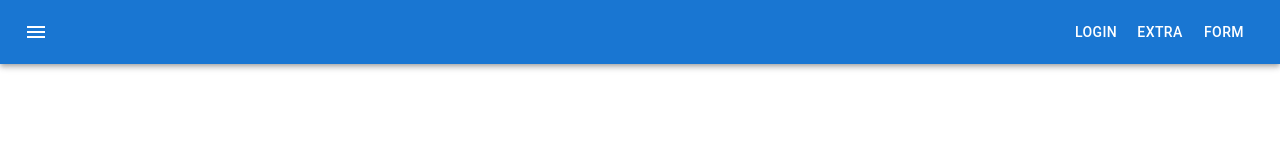
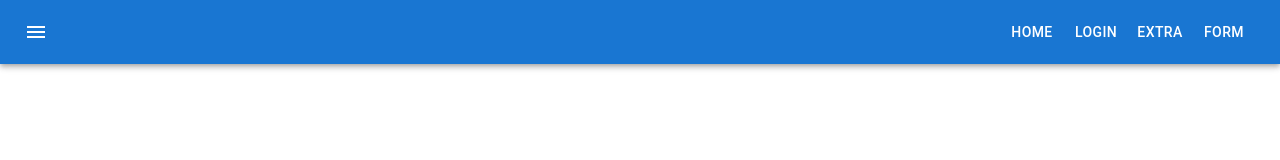
Before and after one commit to tv911473/type-potato, a React (Create React App) app: page / in a window 1280 px wide. Shown: the top 160 px of the page. Built offline with nearby package versions, Linux system fonts and the light colour scheme.

Commit message:
fix: missing home button

```diff
--- a/src/components/Header.tsx
+++ b/src/components/Header.tsx
@@ -31,6 +31,13 @@ export default function ButtonAppBar() {
           <Button
             color="inherit"
             component={Link}
+            to="/"
+          >
+            Home
+          </Button>
+          <Button
+            color="inherit"
+            component={Link}
             to="/login"
           >
             Login
```
